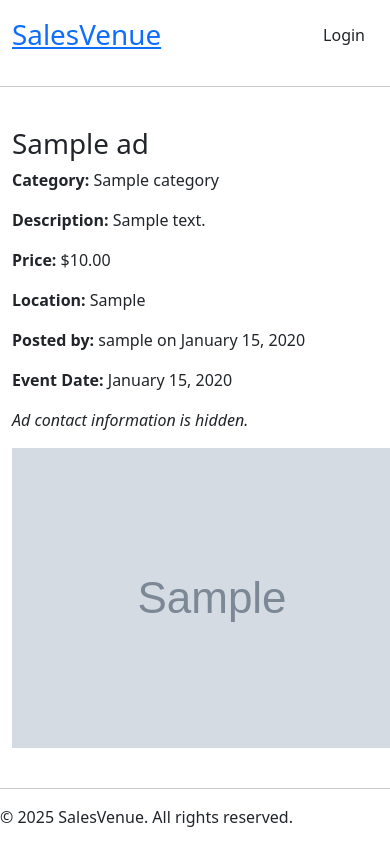
After one commit to Kumaraguhan-Testpress/SalesVenue_MP, a Django app: template sales/templates/ad_detail_view.html in a window 390 px wide; the page is wider, and only the part inside the window is pictured. The commit adds this page. Run offline with Django 4.2, Linux system fonts and the light colour scheme; tables that the repository leaves empty hold one stand-in row (values such as "Sample post"); the template is opened without the code that fills it: values that come from a table or form of the project are taken from there, most other values are stand-ins (such as "Sample title", 1, 10 or a date in 2020); grey boxes marked "Sample" are stand-in pictures.

Commit message:
feat : Add detail view for displaying individual ads correctness. (#5)
Summary
This PR introduces the AdDetailView, which allows users to view detailed information for a specific advertisement. It uses Django's DetailView to fetch and display a single ad based on its primary key (pk).

Changes Made
Added AdDetailView in views.py
Created ad_detail.html template for rendering the ad details
Updated urls.py to include the route for the detail view
Applied Bootstrap classes for clean layout and responsiveness

```diff
--- a/sales/models.py
+++ b/sales/models.py
@@ -1,6 +1,7 @@
 from django.contrib.auth.models import AbstractUser
 from django.db import models
 from ordered_model.models import OrderedModel
+from django.urls import reverse
 
 class CustomUser(AbstractUser):
     """
@@ -52,6 +53,9 @@ class Ad(models.Model):
     def is_visible_to_user(self, user):
         return self.contact_info_visible or user == self.user
 
+    def get_absolute_url(self):
+        return reverse('ad_detail', args=[str(self.pk)])
+
 class AdImage(OrderedModel):
     """
     A model to store multiple images for a single Ad.
--- /dev/null
+++ b/sales/templates/ad_detail_view.html
@@ -0,0 +1,53 @@
+{% extends "base.html" %}
+{% block content %}
+    <div class="ad-title-row">
+        <h1 class="ad-title">{{ ad.title }}</h1>
+
+        {% if show_user_contact_info and user_phone_number %}
+            <div class="user-contact-box">
+                <div class="user-contact-inline">
+                    <div class="user-contact-label">
+                        <i class="bi bi-telephone"></i> Seller Contact
+                    </div>
+                    <div class="user-contact-number">
+                        {{ user_phone_number }}
+                    </div>
+                </div>
+            </div>
+        {% endif %}
+    </div>
+
+    <div class="ad-detail-container">
+        <p><strong>Category:</strong> {{ ad.category.name }}</p>
+        <p><strong>Description:</strong> {{ ad.description }}</p>
+
+        <p><strong>Price:</strong>
+            {% if ad.price %}
+                ${{ ad.price }}
+            {% else %}
+                N/A
+            {% endif %}
+        </p>
+
+        <p><strong>Location:</strong> {{ ad.location }}</p>
+        <p><strong>Posted by:</strong> {{ ad.user.username }} on {{ ad.created_at|date:"F d, Y" }}</p>
+
+        {% if ad.event_date %}
+            <p><strong>Event Date:</strong> {{ ad.event_date|date:"F d, Y" }}</p>
+        {% endif %}
+
+        {% if show_contact_info %}
+            <p><strong>Contact Info:</strong> {{ ad.contact_info }}</p>
+        {% else %}
+            <p><em>Ad contact information is hidden.</em></p>
+        {% endif %}
+
+        {% if images %}
+            <div class="ad-image-gallery">
+                {% for image in images %}
+                    <img src="{{ image.image.url }}" alt="{{ ad.title }}" class="ad-image">
+                {% endfor %}
+            </div>
+        {% endif %}
+    </div>
+{% endblock %}
--- a/sales/templates/base.html
+++ b/sales/templates/base.html
@@ -6,6 +6,7 @@
     <meta name="viewport" content="width=device-width, initial-scale=1.0">
     <title>SalesVenue</title>
     <link href="https://cdn.jsdelivr.net/npm/bootstrap@5.3.3/dist/css/bootstrap.min.css" rel="stylesheet" integrity="sha384-QWTKZyjpPEjISv5WaRU9OFeRpok6YctnYmDr5pNlyT2bRjXh0JMhjY6hW+ALEwIH" crossorigin="anonymous">
+    <link href="https://cdn.jsdelivr.net/npm/bootstrap-icons@1.10.5/font/bootstrap-icons.css" rel="stylesheet">
     <link rel="stylesheet" href="{% static 'css/style.css' %}">
 </head>
 <body class="d-flex flex-column min-vh-100">
--- a/sales/urls.py
+++ b/sales/urls.py
@@ -1,6 +1,7 @@
 from django.urls import path
-from .views import AdListView
+from .views import AdListView, AdDetailView
 
 urlpatterns = [
     path('', AdListView.as_view(), name='ad_list'),
+    path('ads/<int:pk>/', AdDetailView.as_view(), name='ad_detail'),
 ]
```
Also changed, not shown: sales/tests/test_ad_detail_view.py (added, +94 -0 lines), sales/views.py (+23 -2 lines).
